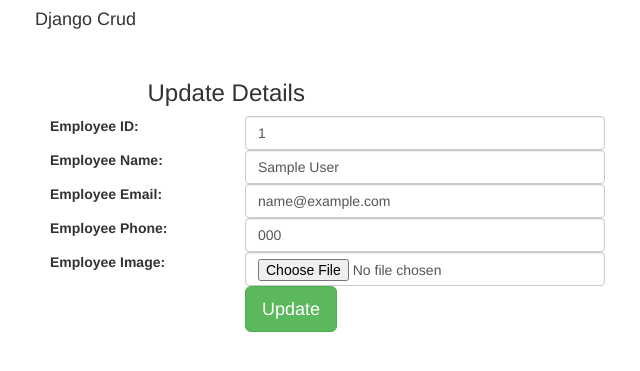
After one commit to kaspiQR/Employees, a Django app: page /edit/1 in a window 1280 px wide. The commit adds this page. Shown: the top 371 px of the page, without its empty margins (35-675 px from the left). Run offline with Django 4.2, Linux system fonts and the light colour scheme; tables that the repository leaves empty hold one stand-in row (values such as "Sample post"); some libraries are stand-ins or nearby versions.

Commit message:
templates

```diff
--- a/Employees/settings.py
+++ b/Employees/settings.py
@@ -117,7 +117,7 @@ USE_TZ = True
 # https://docs.djangoproject.com/en/4.0/howto/static-files/
 
 STATIC_URL = 'static/'
-STATIC_ROOT = BASE_DIR / 'static/'
+STATICFILES_DIRS = [BASE_DIR / 'static/']
 
 MEDIA_URL = 'media/'
 MEDIA_ROOT = BASE_DIR / 'media/'
--- a/blog/forms.py
+++ b/blog/forms.py
@@ -6,7 +6,7 @@ class EmployeeForm(forms.ModelForm):
     class Meta:
         model = Employee
         fields = ('name', 'email', 'phone', 'image')
-        widget = {
+        widgets = {
             'name': forms.TextInput(attrs={'class': 'form-control'}),
             'email': forms.EmailInput(attrs={'class': 'form-control'}),
             'phone': forms.TextInput(attrs={'class': 'form-control'}),
--- a/blog/models.py
+++ b/blog/models.py
@@ -1,4 +1,5 @@
 from django.db import models
+from django.urls import reverse
 
 
 class Employee(models.Model):
@@ -7,5 +8,8 @@ class Employee(models.Model):
     phone = models.CharField(max_length=12)
     image = models.ImageField(upload_to='image/', blank=True, null=True)
 
+    def get_absolute_url(self):
+        return reverse('detail', kwargs={'id': self.id})
+
     def __str__(self):
         return self.name
--- a/blog/urls.py
+++ b/blog/urls.py
@@ -5,4 +5,8 @@ from . import views
 urlpatterns = [
     path('', views.index, name='index'),
     path('addnew', views.add_new, name='addnew'),
+    path('edit/<int:id>', views.edit, name='edit'),
+    path('delete/<int:id>', views.destroy, name='delete'),
+    path('detail/<int:id>', views.detail, name='detail'),
+    path('update/<int:id>', views.update, name='update'),
 ]
--- a/blog/views.py
+++ b/blog/views.py
@@ -7,11 +7,9 @@ def add_new(request):
     if request.method == 'POST':
         form = EmployeeForm(request.POST)
         if form.is_valid():
-            try:
-                form.save()
-                return redirect('/')
-            except:
-                pass
+            form.save()
+            return redirect('/')
+
     else:
         form = EmployeeForm()
     return render(request, 'index.html', {'form': form})
@@ -19,4 +17,29 @@ def add_new(request):
 
 def index(request):
     employees = Employee.objects.all()
-    return render(request, 'show.html', {'employees': employees})
+    return render(request, 'show.html', context={'employees': employees})
+
+
+def edit(request, id):
+    employee = Employee.objects.get(id=id)
+    return render(request, 'edit.html', {'employee': employee})
+
+
+def update(request, id):
+    employee = Employee.objects.get(id=id)
+    form = EmployeeForm(request.POST, instance=employee)
+    if form.is_valid():
+        form.save()
+        return redirect('/')
+    return render(request, 'update.html', {'employee': employee})
+
+
+def destroy(request, id):
+    employee = Employee.objects.get(id=id)
+    employee.delete()
+    return redirect('/')
+
+
+def detail(request, id):
+    employee = Employee.objects.get(id=id)
+    return render(request, 'detail.html', {'employee': employee})
--- a/templates/base.html
+++ b/templates/base.html
@@ -1,3 +1,4 @@
+{% load static %}
 <!doctype html>
 <html lang=ru>
 <head>
--- /dev/null
+++ b/templates/edit.html
@@ -0,0 +1,60 @@
+{% extends "base.html" %}
+{%block title%}Add New Employee{%endblock title%}
+{%block content%}
+<div class="col-md-12">
+    <h4>Django Crud</h4>
+    <form method="POST" class="post-form" action="/update/{{employee.id}}">
+        {% csrf_token%}
+        <div class="container">
+            <br>
+            <div class="forum-group row">
+                <label class="col-sm-1 col-form-label"></label>
+                <div class="col-sm-4">
+                    <h3>Update Details</h3>
+                </div>
+            </div>
+            <div class="forum-group row">
+                <label class="col-sm-2 col-form-label">Employee ID: </label>
+                <div class="col-sm-4">
+                    <input type="text" class="form-control" name="id" id="id_id" required maxlength="20"
+                           value="{{employee.id}}"/>
+                </div>
+            </div>
+            <div class="forum-group row">
+                <label class="col-sm-2 col-form-label">Employee Name: </label>
+                <div class="col-sm-4">
+                    <input type="text" class="form-control" name="name" id="id_name" required maxlength="100"
+                           value="{{employee.name}}"/>
+                </div>
+            </div>
+            <div class="forum-group row">
+                <label class="col-sm-2 col-form-label">Employee Email: </label>
+                <div class="col-sm-4">
+                    <input type="text" class="form-control" name="email" id="id_email" required maxlength="250"
+                           value="{{employee.email}}"/>
+                </div>
+            </div>
+            <div class="forum-group row">
+                <label class="col-sm-2 col-form-label">Employee Phone: </label>
+                <div class="col-sm-4">
+                    <input type="text" class="form-control" name="phone" id="id_phone" required maxlength="20"
+                           value="{{employee.phone}}"/>
+                </div>
+            </div>
+            <div class="forum-group row">
+                <label class="col-sm-2 col-form-label">Employee Image: </label>
+                <div class="col-sm-4">
+                    <input type="file" class="form-control" name="image" id="image"
+                           value="{{ employee.image }}"/>
+                </div>
+            </div>
+            <div class="forum-group row">
+                <label class="col-sm-2 col-form-label"></label>
+                <div class="col-sm-4">
+                    <button type="submit" class="btn btn-success btn-lg">Update</button>
+                </div>
+            </div>
+        </div>
+    </form>
+</div>
+{%endblock content%}
--- a/templates/index.html
+++ b/templates/index.html
@@ -6,7 +6,7 @@
 <div class="col-md-12">
     <h4>Django CRUD (Create Read Update Delete) Example - Bootstrap Datatable GRID</h4>
 
-    <form method="POST" class="post-form" action="/addnew">
+    <form method="POST" class="post-form" action="{% url 'addnew' %}">
         {% csrf_token %}
         <div class="container">
             <br>
```
Also changed, not shown: templates/detail.html (added, +17 -0 lines), templates/show.html (+14 -5 lines).
